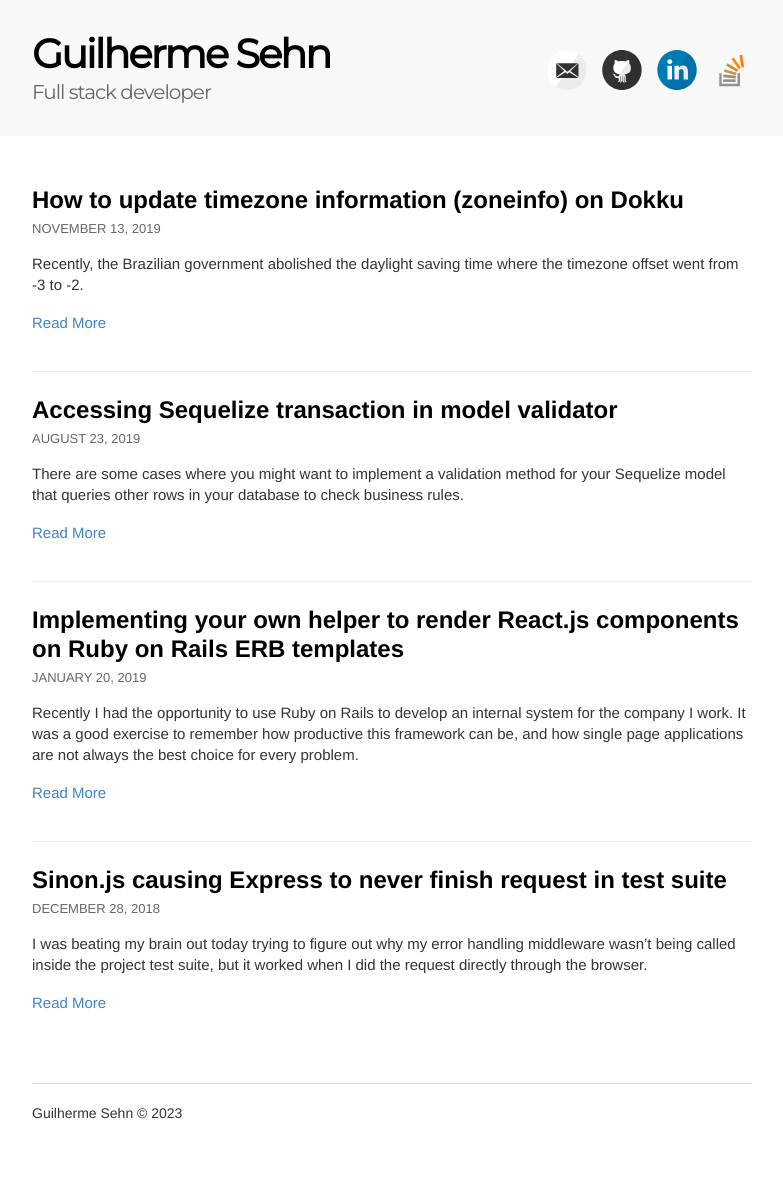
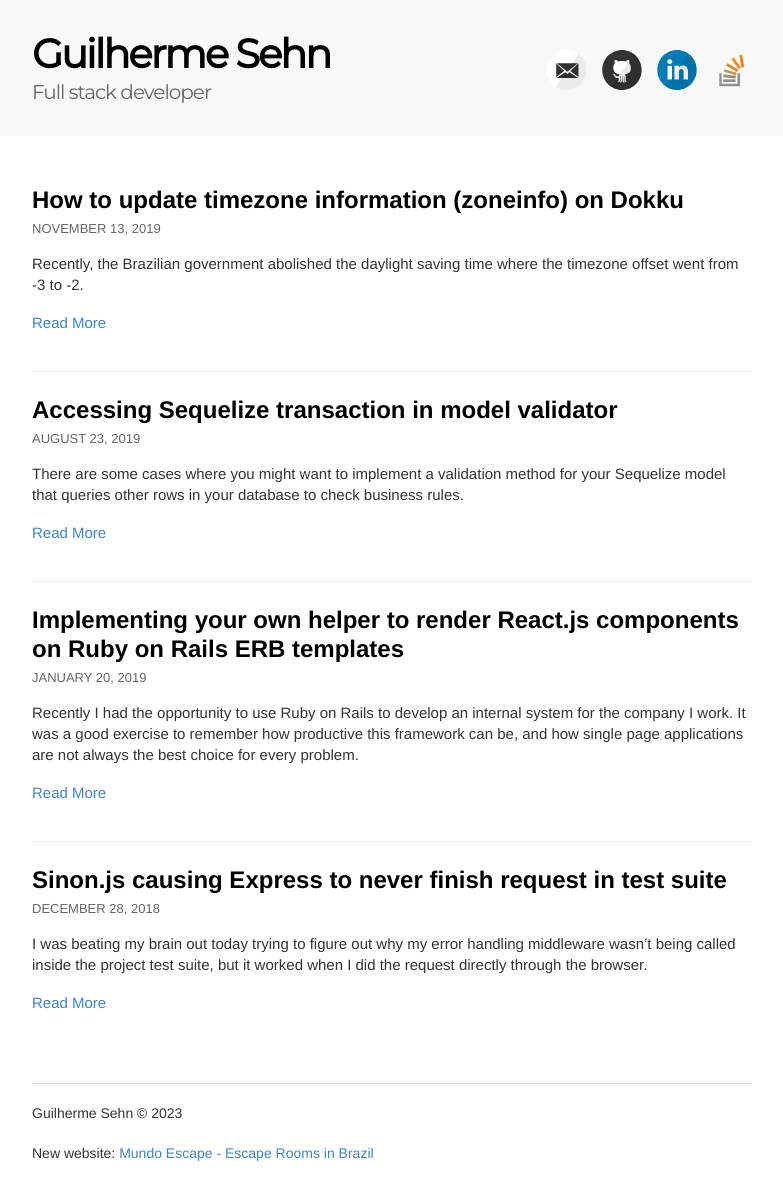
Before and after one commit to guisehn/guisehn.com, a Jekyll site: the page built from index.html, in a window 1280 px wide. Shown: the whole page, without its empty margins (248-1031 px from the left). Built offline with Jekyll 4.4.1, drawn with Linux system fonts in a browser that asks for light colours; before the commit the page ends 1144 px from its top, so only the background shows below that.

Commit message:
Update default.html

```diff
--- a/_layouts/default.html
+++ b/_layouts/default.html
@@ -49,7 +49,8 @@
             {% include svg-icons.html %}
           </div>
 
-          Guilherme Sehn &copy; {{ site.time | date: '%Y' }}
+          Guilherme Sehn &copy; {{ site.time | date: '%Y' }}<br><br>
+          New website: <a href="https://www.mundoescape.com.br/">Mundo Escape - Escape Rooms in Brazil</a>
         </footer>
       </div>
     </div>
```
